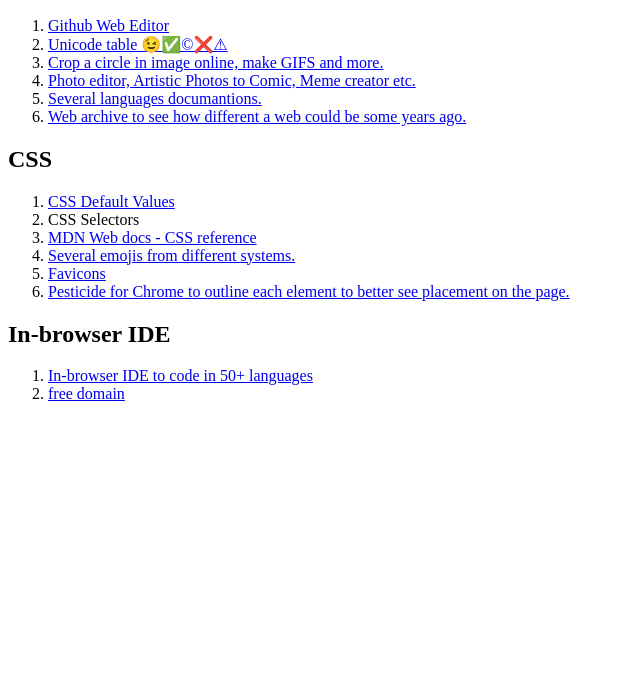
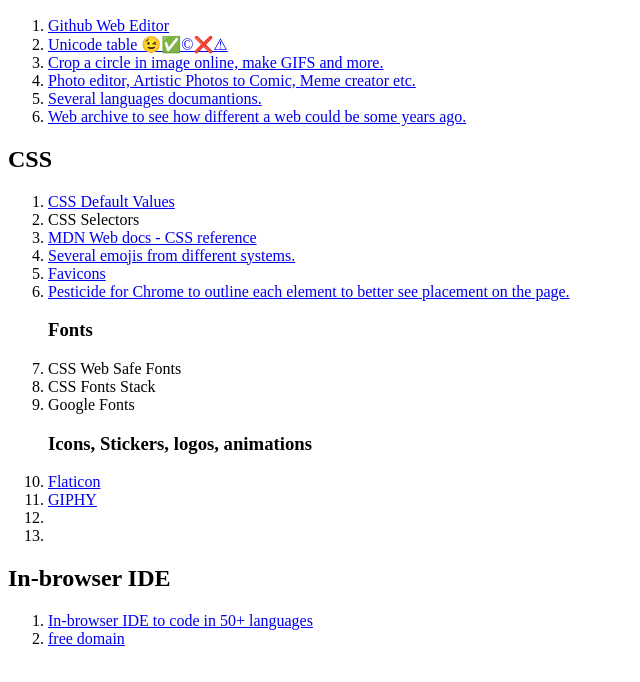
Before and after one commit to leandrorjbcn/links, a plain HTML site: page index.html in a window 1280 px wide. Shown: the part 110-792 px from the top of the page, without its empty margins (0-640 px from the left). Drawn offline with Linux system fonts and the light colour scheme.

Commit message:
Fonts and Icons

```diff
--- a/index.html
+++ b/index.html
@@ -27,6 +27,15 @@
     <li><a href="https://emojipedia.org/es/">Several emojis from different systems.</a></li>
     <li><a href="https://www.favicon.cc/">Favicons</a></li>
     <li><a href="https://chrome.google.com/webstore/detail/pesticide-for-chrome/bakpbgckdnepkmkeaiomhmfcnejndkbi">Pesticide for Chrome to outline each element to better see placement on the page.</a></li>
+    <h3>Fonts</h3>
+    <li><a href="https://www.w3schools.com/cssref/css_websafe_fonts.asp"></a>CSS Web Safe Fonts</li>
+    <li><a href="https://www.cssfontstack.com/"></a>CSS Fonts Stack</li>
+    <li><a href="https://fonts.google.com/"></a>Google Fonts</li>
+    <h3>Icons, Stickers, logos, animations</h3>
+    <li><a href="https://www.flaticon.es/">Flaticon</a></li>
+    <li><a href="https://giphy.com/">GIPHY</a></li>
+    <li><a href=""></a></li>
+    <li><a href=""></a></li>
   </ol>
 
   <h2>In-browser IDE</h2>
```
